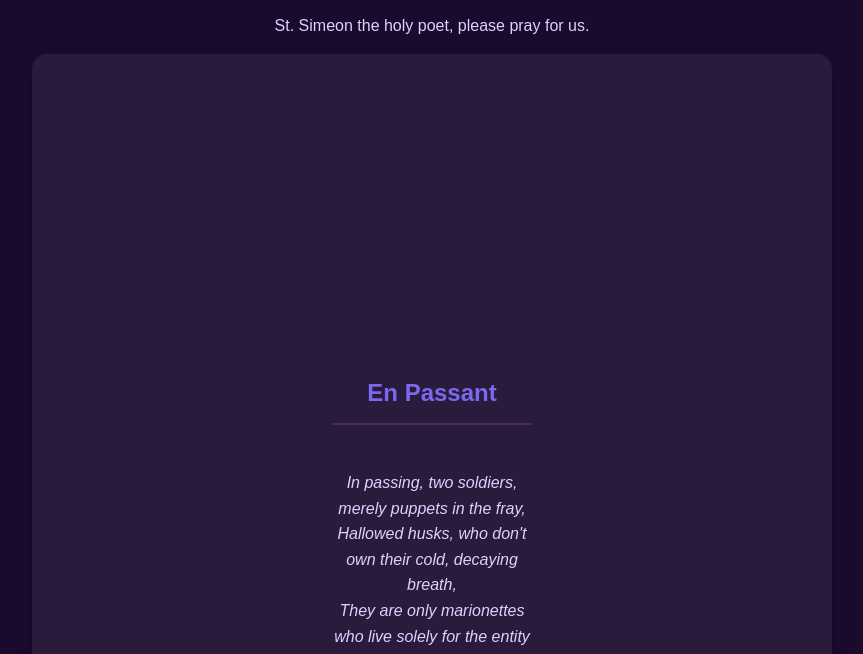
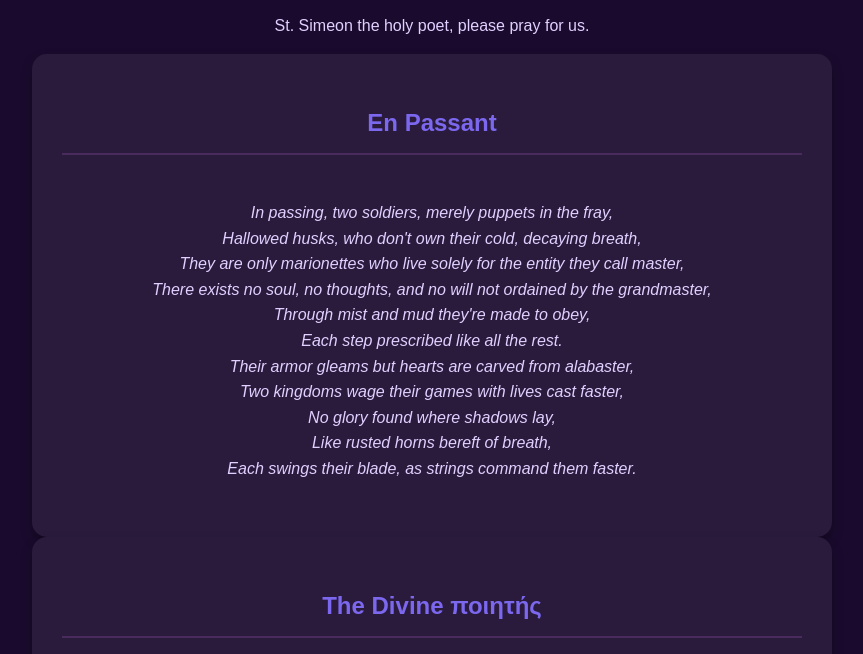
Before and after one commit to Mandrew0822/my-poetry, a plain HTML site: page index.html in a window 1280 px wide. Shown: the part 594-1248 px from the top of the page, without its empty margins (208-1071 px from the left). Drawn offline with Linux system fonts and the light colour scheme.

Commit message:
Update index.html

```diff
--- a/index.html
+++ b/index.html
@@ -23,7 +23,7 @@
         .poem-card {
             background-color: #2a1b3d;
             border-radius: 15px;
-            padding: 300px;
+            padding: 30px;
             box-shadow: 0 6px 12px rgba(0,0,0,0.3);
             transition: transform 0.3s ease;
             cursor: pointer;
```
